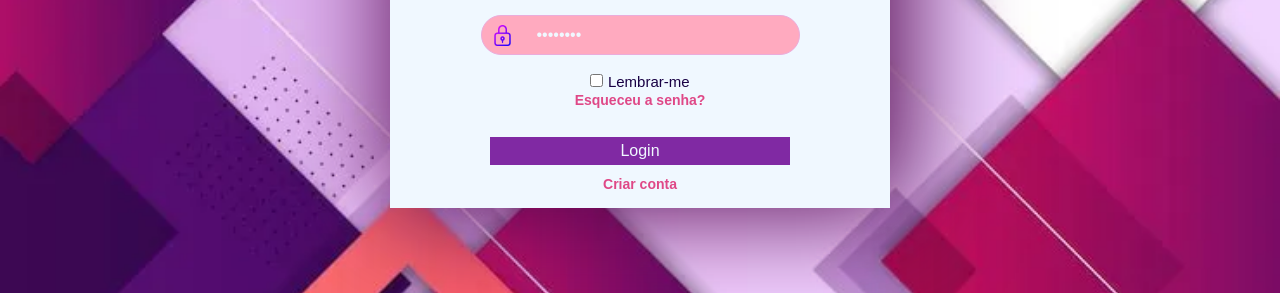
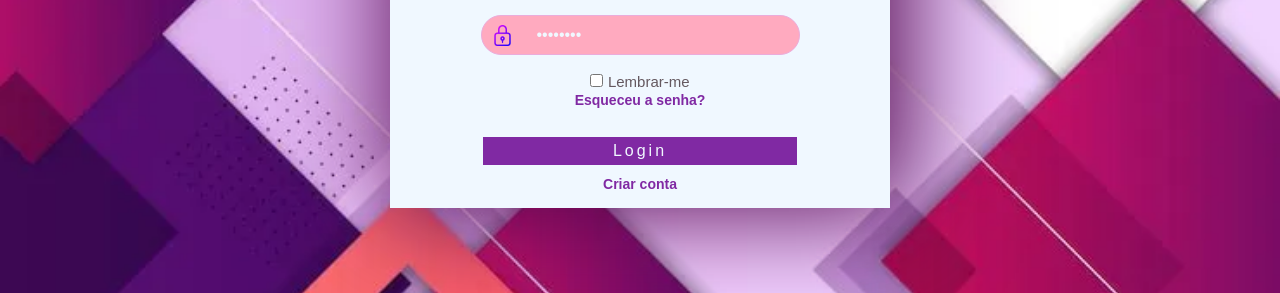
Before and after one commit to Kropff/PLogin, a plain HTML site: page index.html in a window 1280 px wide. Shown: the part 507-800 px from the top of the page. Drawn offline with Linux system fonts and the light colour scheme.

Commit message:
Versão 7 - Detalhes na fonte e nos links

```diff
--- a/style.css
+++ b/style.css
@@ -53,6 +53,7 @@ button{
     color: aliceblue;
     background-color: rgb(128, 41, 163);
     margin: 10px;
+    letter-spacing: 3px;
 }
 
 input{
@@ -85,12 +86,19 @@ input{
 }
 
 a{
-  color: rgb(223, 72, 135);
+  color: rgb(128, 41, 163);
   font-weight: bold;
   font-size: 14px;
 }
 
+a::after{
+  color: rgb(128, 41, 163);
+  font-weight: bold;
+  font-size: 14px;
+}
+
+
 label{
   font-size: 15px;
-  color: rgb(24, 0, 68);
+  color: rgb(100, 88, 95);
 }
```
